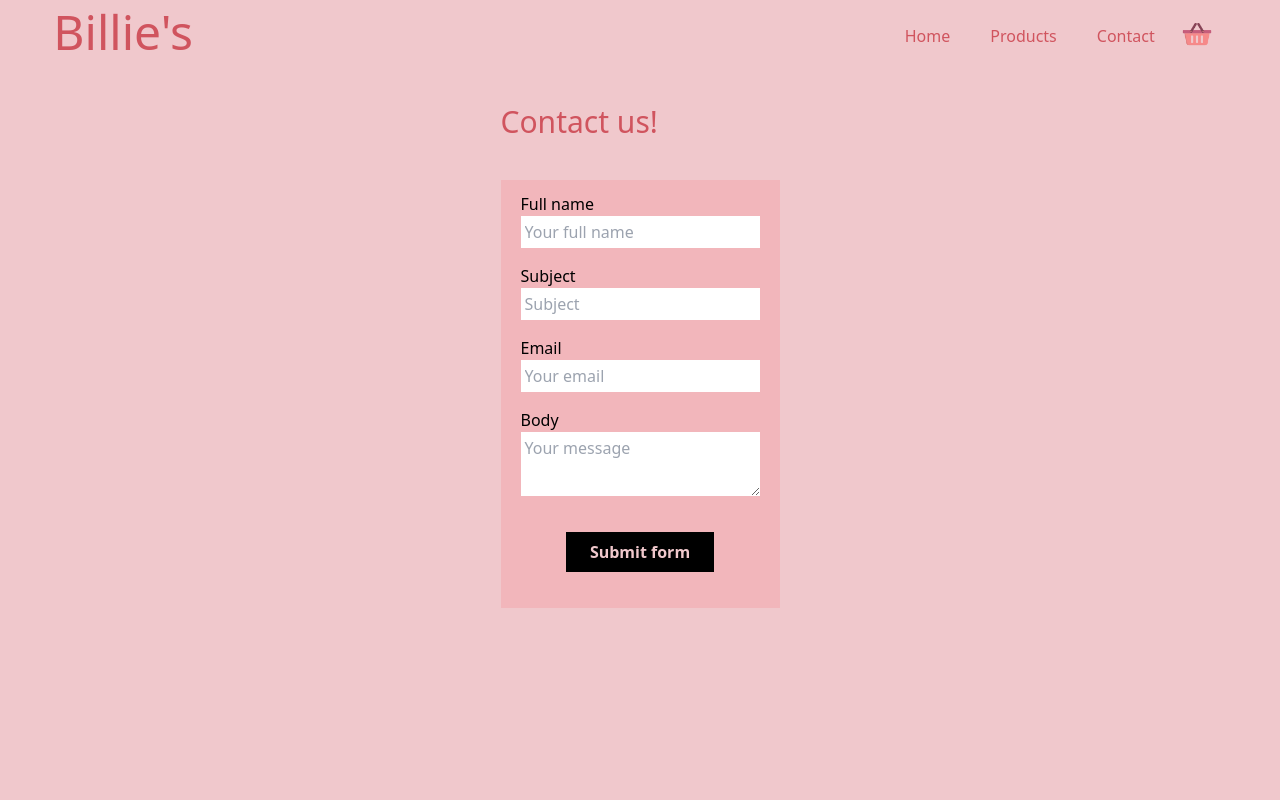
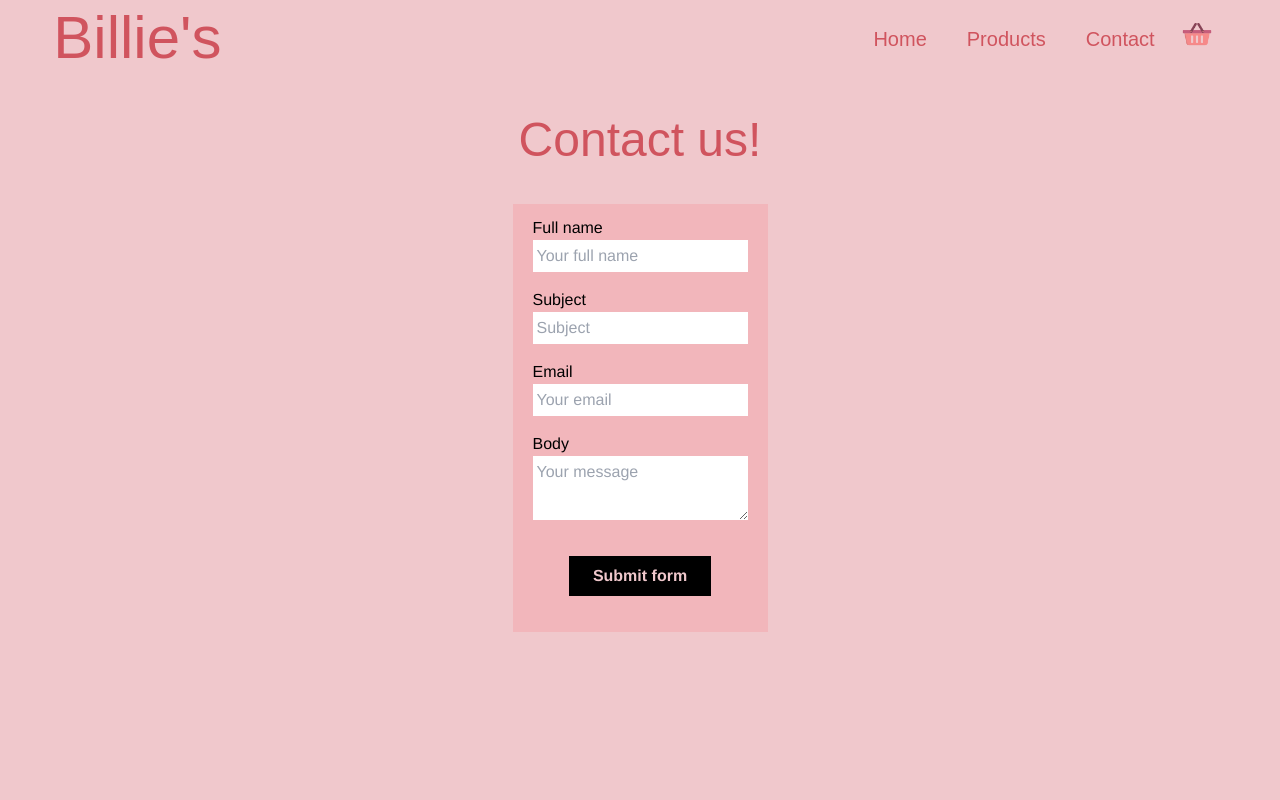
Before and after one commit to margretheby/react-project, a React (Create React App) app: page /contact in a window 1280 px wide. Shown: the top 800 px of the page. Built offline with nearby package versions, Linux system fonts and the light colour scheme.

Commit message:
Added typography + footer fix

```diff
--- a/src/components/Footer/Footer.jsx
+++ b/src/components/Footer/Footer.jsx
@@ -4,7 +4,7 @@ import { Link } from 'react-router-dom';
 
 function Footer() {
   return (
-    <footer className='mt-48 text-red mb-5'>
+    <footer className='text-red mb-5 mt-20'>
         <ul className='flex flex-row'>
           <li className='mx-4'>
             <Link to="/">Home</Link>
--- a/src/components/Search/Search.jsx
+++ b/src/components/Search/Search.jsx
@@ -80,7 +80,7 @@ function Search() {
                     value={searchQuery}
                     onKeyUp={handleSearch}>
                 </input>
-                <label htmlFor='search'><img src='../../icons/searchIcon.png' alt='search' className="w-7 ml-2"></img></label>
+                <label htmlFor='search'><img src='../../icons/searchIcon.png' alt='search' className="w-7 ml-2 hover:bg-pink"></img></label>
             </div>
             <div>
                 <DisplaySearchResult product={searchResults} />
--- a/src/index.css
+++ b/src/index.css
@@ -1,3 +1,23 @@
 @tailwind base;
 @tailwind components;
 @tailwind utilities;
+
+@import url('https://fonts.googleapis.com/css2?family=Abel&family=Bebas+Neue&display=swap');
+
+@layer base {
+    html {
+        font-family: "Helvetica Neue", sans-serif;
+    }
+    header > div > a {
+        font-family: 'Bebas Neue', sans-serif;
+        font-size: 60px;
+    }
+
+    h1, h2, nav {
+        font-family: 'Abel', sans-serif;
+    }
+
+    nav {
+        font-size: 20px;
+    }
+}
--- a/src/pages/AllProductsPage.jsx
+++ b/src/pages/AllProductsPage.jsx
@@ -3,7 +3,11 @@ import Product from '../components/Product/Product.jsx';
 
 function AllProductsPage() {
     return (
-    <div className='w-10/12 flex'>
+    <div className='w-10/12 mt-12'>
+        <div>
+            <h1 className='text-5xl text-red text-center'>All products</h1>
+        </div>
+
         <Product />
     </div>);
 }
--- a/src/pages/CheckoutPage.jsx
+++ b/src/pages/CheckoutPage.jsx
@@ -7,9 +7,9 @@ import { EmptyCartButton } from '../components/EmptyCartButton/EmptyCartButton.j
 
 function CartPage() {
   return (
-    <div>
+    <div className='h-screen'>
       <div className='mt-12'>
-        <h1 className='text-3xl text-red pb-5'>Your cart</h1>
+        <h1 className='text-5xl text-red pb-5 text-center'>Your cart</h1>
         <ItemsInCart />
       </div>
       <div>
--- a/src/pages/ContactPage.jsx
+++ b/src/pages/ContactPage.jsx
@@ -2,8 +2,8 @@ import ContactForm from "../components/ContactForm/ContactForm.jsx";
 
 function ContactPage() {
     return (
-      <div className='mt-12'>
-        <h1 className='text-3xl text-red'>Contact us!</h1>
+      <div className='mt-12 h-screen'>
+        <h1 className='text-5xl text-red text-center'>Contact us!</h1>
         <ContactForm />
       </div>
     );
--- a/src/pages/Home.jsx
+++ b/src/pages/Home.jsx
@@ -6,7 +6,7 @@ function Home() {
     return (
       <div className='mt-12 mx-4 flex flex-col items-center'>
         <div>
-          <h1 className='text-3xl text-red'>Welcome! </h1>
+          <h1 className='text-5xl text-red'>Welcome! </h1>
           <p>Hope you find what you're looking for.</p>
           <Search />
         </div>
--- a/src/pages/ProductPage.jsx
+++ b/src/pages/ProductPage.jsx
@@ -4,7 +4,7 @@ import SpecificProduct from '../components/SpecificProduct/SpecificProduct.jsx';
 function ProductPage() {
 
   return (
-    <div className='w-10/12 flex justify-center'>
+    <div className='w-10/12 flex justify-center h-screen'>
       <SpecificProduct />
     </div>
   );
```
